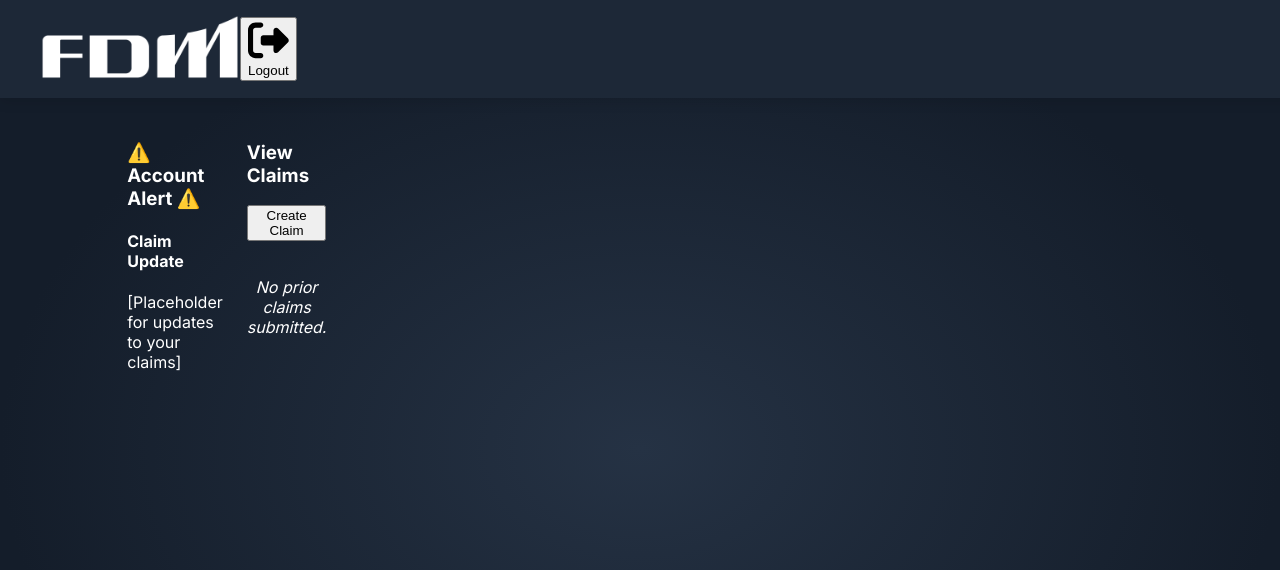
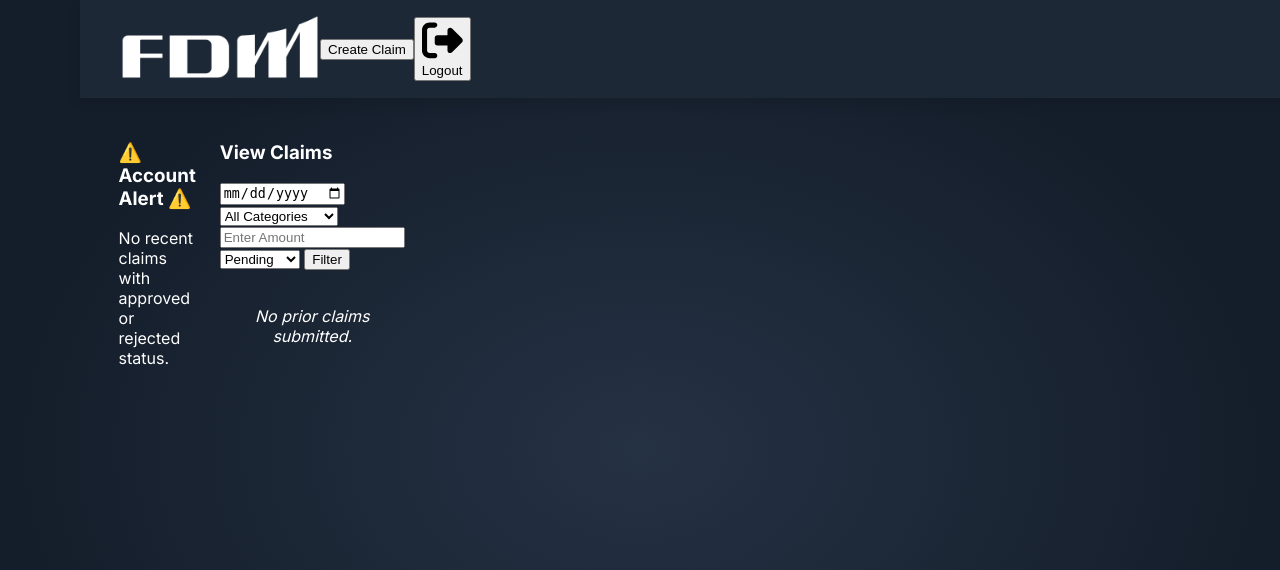
Before and after one commit to KashiCode/FDM-Expense-App, a PHP site: page /php/employee_dashboard.php in a window 1280 px wide. Shown: the top 570 px of the page. Run offline with PHP 8.4, Linux system fonts and the light colour scheme; a user stored in the database is signed in; data comes from the database, SQL or seed files in the repository.

Commit message:
claim filter + alert

```diff
--- a/css/style.css
+++ b/css/style.css
@@ -36,6 +36,7 @@ body {
   right: 0;
   z-index: 1000;
   box-shadow: 0px 4px 12px rgba(0, 0, 0, 0.1);
+  margin-left: 5rem;
 }
 
 .navbar .logo {
--- a/php/create_expense_claim.php
+++ b/php/create_expense_claim.php
@@ -36,7 +36,6 @@ if ($_SERVER["REQUEST_METHOD"] == "POST") {
     // Create the expense claim
     $claim = new ExpenseClaim();
     if ($claim->createClaim($employeeId, $amount, $description, $category, $evidenceFile, "", $currency)) {
-        $_SESSION["message"] = "Expense claim submitted successfully!";
         header("Location: employee_dashboard.php"); // Redirect to homepage
         exit();
     } else {
@@ -98,6 +97,7 @@ if (isset($_SESSION["message"])) {
             <option value="Food">Food</option>
             <option value="Office Supplies">Office Supplies</option>
             <option value="Accommodation">Accommodation</option>
+            <option value="Fuel">Fuel</option>
         </select>
 
         <label for="evidenceFile">Upload Evidence:</label>
--- a/php/employee_dashboard.php
+++ b/php/employee_dashboard.php
@@ -11,13 +11,48 @@ if ($_SESSION['role'] !== 'Employee') {
 
 require_once "models/DatabaseManager.php";
 
-// Fetch claims
+// Get employee ID from session
 $employeeId = $_SESSION['employeeId'];
 $conn = DatabaseManager::getInstance()->getConnection();
-$sql = "SELECT * FROM expense_claims WHERE employeeId = ? ORDER BY date DESC";
+
+// Fetch the most recent approved or rejected claim
+$sql = "SELECT * FROM expense_claims WHERE employeeId = :employeeId AND status IN ('Approved', 'Rejected') ORDER BY date DESC LIMIT 1";
+$params = [':employeeId' => $employeeId];
+
 $stmt = $conn->prepare($sql);
-$stmt->execute([$employeeId]);
+$stmt->execute($params);
+$recentClaim = $stmt->fetch(PDO::FETCH_ASSOC);
+
+// Base SQL query for other claims
+$sql = "SELECT * FROM expense_claims WHERE employeeId = :employeeId";
+$params = [':employeeId' => $employeeId];
+
+// Check for filters
+if (!empty($_GET['date'])) {
+    $sql .= " AND DATE(date) = :date";
+    $params[':date'] = $_GET['date'];
+}
+
+if (!empty($_GET['category'])) {
+    $sql .= " AND category LIKE :category";
+    $params[':category'] = '%' . $_GET['category'] . '%';  // Partial match
+}
+
+if (!empty($_GET['amount'])) {
+    $sql .= " AND amount = :amount";
+    $params[':amount'] = $_GET['amount'];
+}
+
+$status = $_GET['status'] ?? 'Pending'; // Default to 'Pending'
+$sql .= " AND status = :status";
+$params[':status'] = $status;
+
+$sql .= " ORDER BY date DESC"; // Order by newest first
+
+$stmt = $conn->prepare($sql);
+$stmt->execute($params);
 $claims = $stmt->fetchAll(PDO::FETCH_ASSOC);
+
 ?>
 
 <!DOCTYPE html>
@@ -33,6 +68,10 @@ $claims = $stmt->fetchAll(PDO::FETCH_ASSOC);
         <!-- Navbar -->
         <nav class="navbar">
             <a href="#"><img class="logo" src="../images/FDM_Group_Logo_White.png" width="200" alt="FDM Logo"></a>
+            <div class="tabs">
+                <button onclick="window.location.href='create_expense_claim.php';">Create Claim</button>
+            </div>
+
             <div class="nav-links">
                 <form method="POST" action="../php/logout.php" style="display: inline;">
                     <button class="Btn" type="submit">
@@ -49,18 +88,51 @@ $claims = $stmt->fetchAll(PDO::FETCH_ASSOC);
         <!-- Alerts -->
         <section class="active-alerts">
             <h3>⚠️ Account Alert ⚠️</h3>
-            <div class="report">
-                <h4>Claim Update</h4>
-                <p>[Placeholder for updates to your claims]</p>
-            </div>
+            <?php if ($recentClaim): ?>
+                <div class="report">
+                    <h4>Most Recent Claim Update</h4>
+                    <p><strong>Claim Status:</strong> <?= $recentClaim['status'] ?></p>
+                    <p><strong>Amount:</strong> <?= $recentClaim['currency'] ?> <?= number_format($recentClaim['amount'], 2) ?></p>
+                    <p><strong>Date Submitted:</strong> <?= date("d/m/Y H:i", strtotime($recentClaim['date'])) ?></p>
+                    <p><strong>Category:</strong> <?= $recentClaim['category'] ?></p>
+                    <p><strong>Description:</strong> <?= htmlspecialchars($recentClaim['description']) ?></p>
+                    <br>
+
+                    <!-- Display evidence if available -->
+                    <?php if (!empty($recentClaim['evidenceFile']) && file_exists($recentClaim['evidenceFile'])): ?>
+                        <p><strong>Evidence:</strong></p>
+                        <a href="<?= $recentClaim['evidenceFile'] ?>" target="_blank">
+                            <img src="<?= $recentClaim['evidenceFile'] ?>" alt="Receipt" style="max-width: 150px; border-radius: 6px; box-shadow: 0 0 5px rgba(0,0,0,0.2); margin-top: 10px;">
+                        </a>
+                    <?php endif; ?>
+                </div>
+            <?php else: ?>
+                <p>No recent claims with approved or rejected status.</p>
+            <?php endif; ?>
         </section>
 
         <!-- Claims Viewing Section -->
         <section class="weather-map">
             <h3>View Claims</h3>
-            <div class="tabs">
-                <button onclick="window.location.href='create_expense_claim.php';">Create Claim</button>
-            </div>
+            <form method="GET" action="">
+                <input type="date" name="date" value="<?= $_GET['date'] ?? '' ?>" placeholder="Select Date">
+                <select name="category">
+                    <option value="">All Categories</option>
+                    <option value="Travel" <?= ($_GET['category'] ?? '') === 'Travel' ? 'selected' : '' ?>>Travel</option>
+                    <option value="Food" <?= ($_GET['category'] ?? '') === 'Food' ? 'selected' : '' ?>>Food</option>
+                    <option value="Office Supplies" <?= ($_GET['category'] ?? '') === 'Office Supplies' ? 'selected' : '' ?>>Office Supplies</option>
+                    <option value="Accommodation" <?= ($_GET['category'] ?? '') === 'Accommodation' ? 'selected' : '' ?>>Accommodation</option>
+                    <option value="Fuel" <?= ($_GET['category'] ?? '') === 'Fuel' ? 'selected' : '' ?>>Fuel</option>
+                </select>
+
+                <input type="number" step="0.01" name="amount" value="<?= $_GET['amount'] ?? '' ?>" placeholder="Enter Amount">
+                <select name="status">
+                    <option value="Pending" <?= ($status === 'Pending') ? 'selected' : '' ?>>Pending</option>
+                    <option value="Approved" <?= ($status === 'Approved') ? 'selected' : '' ?>>Approved</option>
+                    <option value="Rejected" <?= ($status === 'Rejected') ? 'selected' : '' ?>>Rejected</option>
+                </select>
+                <button type="submit">Filter</button>
+            </form>
             <br>
 
             <?php if (count($claims) === 0): ?>
@@ -70,9 +142,11 @@ $claims = $stmt->fetchAll(PDO::FETCH_ASSOC);
                     <div class="report">
                         <h4>Claim #<?= $index ?></h4>
                         <p><strong>Amount:</strong> <?= $claim['currency'] ?> <?= number_format($claim['amount'], 2) ?></p>
+                        <p><strong>Date Submitted:</strong>
+                            <?= date("d/m/Y H:i", strtotime($claim['date'])) ?>
+                        </p>
+                        <p><strong>Category:</strong> <?= $claim['category'] ?></p>
                         <p><strong>Description:</strong> <?= htmlspecialchars($claim['description']) ?></p>
-                        <p><strong>Category:</strong> <?= $claim['category'] ?></p>
-                        <p><strong>Date Submitted:</strong> <?= $claim['date'] ?></p>
                         <br>
 
                         <!-- Outputs the VAT image stored in the database -->
@@ -82,10 +156,10 @@ $claims = $stmt->fetchAll(PDO::FETCH_ASSOC);
                                 <img src="<?= $claim['evidenceFile'] ?>" alt="Receipt" style="max-width: 150px; border-radius: 6px; box-shadow: 0 0 5px rgba(0,0,0,0.2); margin-top: 10px;">
                             </a>
                         <?php endif; ?>
+                        <br>
 
                         <!-- Dynamic buttons based on the claim status -->
                         <?php if ($claim['status'] === 'Pending'): ?>
-                            <!-- Edit Claim button triggers a GET request with claimId -->
                             <form method="GET" action="update_claim.php" style="display:inline;">
                                 <input type="hidden" name="claimId" value="<?= $claim['claimId'] ?>">
                                 <button type="submit">Edit Claim</button>
--- a/php/models/ExpenseClaim.php
+++ b/php/models/ExpenseClaim.php
@@ -13,8 +13,8 @@ class ExpenseClaim {
     // Create a new expense claim
     public function createClaim($employeeId, $amount, $description, $category, $evidenceFile, $receipt, $currency) {
 
-        $sql = "INSERT INTO expense_claims (employeeId, amount, description, category, evidenceFile, receipt, currency)
-                VALUES (:employeeId, :amount, :description, :category, :evidenceFile, :receipt, :currency)";
+        $sql = "INSERT INTO expense_claims (employeeId, amount, description, category, evidenceFile, currency)
+                VALUES (:employeeId, :amount, :description, :category, :evidenceFile, :currency)";
 
         $stmt = $this->conn->prepare($sql);
         $stmt->bindParam(':employeeId', $employeeId);
@@ -23,6 +23,7 @@ class ExpenseClaim {
         $stmt->bindParam(':category', $category);
         $stmt->bindParam(':evidenceFile', $evidenceFile);
         // $stmt->bindParam(':receipt', $receipt);
+        // $stmt->bindValue(':receipt', null, PDO::PARAM_NULL);
         $stmt->bindParam(':currency', $currency);
 
         return $stmt->execute();
```
Also changed, not shown: php/uploads/67f02dd06f675_Screenshot 2025-04-03 220614.png (added), php/uploads/67f02e2d7dd17_Screenshot 2025-04-03 220614.png (added), php/uploads/67f02e35d35e3_Screenshot 2025-04-04 200624.png (added), php/uploads/67f02ed77a831_Screenshot 2025-04-04 200624.png (added), php/uploads/67f02eee426b0_Screenshot 2025-04-03 231741.png (added), php/uploads/67f02f33d485d_Screenshot 2025-04-03 231741.png (added), php/uploads/67f02f88439a8_Screenshot 2023-10-31 211448.png (added).
